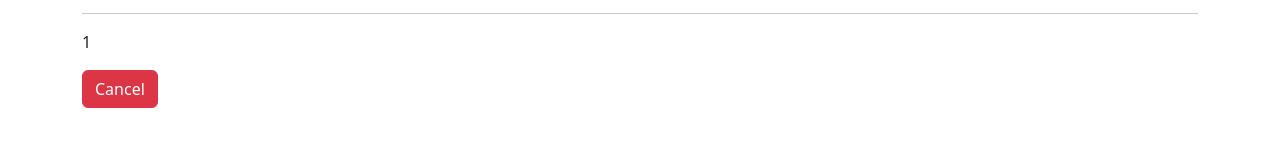
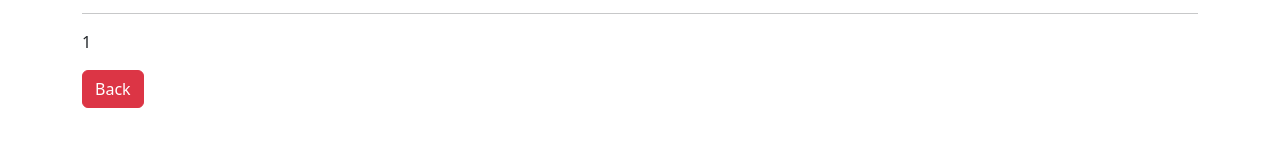
Before and after one commit to ZZKNU/front-end, a React (Vite) app: page /list/1 in a window 1280 px wide. Shown: the part 163-310 px from the top of the page. Built offline with nearby package versions, Linux system fonts and the light colour scheme; data requests are answered from the project's data file.

Commit message:
fix: ShowPage 버튼 살짝 수정

```diff
--- a/src/page/ShowPage.jsx
+++ b/src/page/ShowPage.jsx
@@ -53,7 +53,7 @@ const ShowPage = () => {
             navigate(-1);
           }}
         >
-          Cancel
+          Back
         </button>
       </div>
     </>
```
